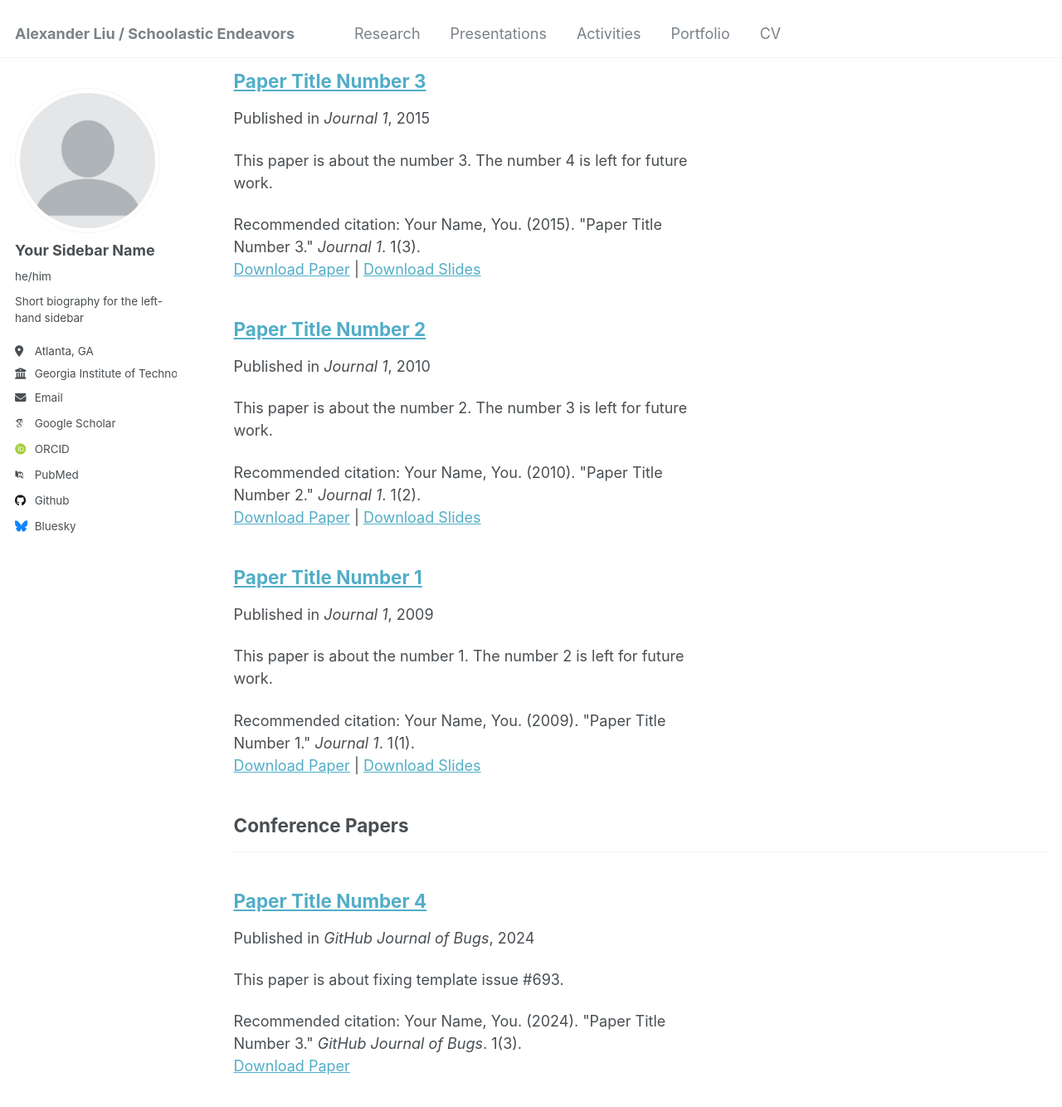
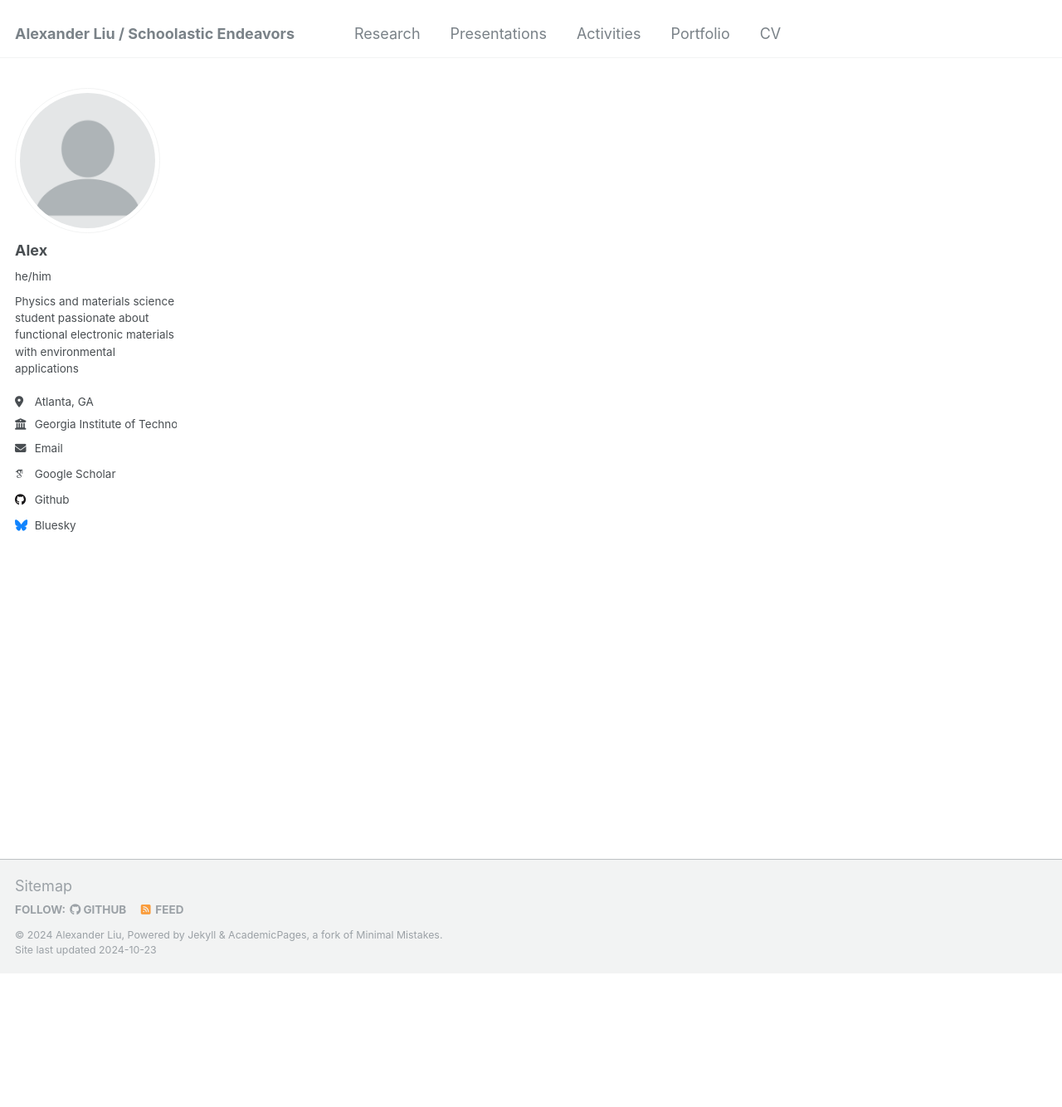
Before and after one commit to yyalex03/schoolendeavors, a Jekyll site: the page built from _pages/publications.html, in a window 1280 px wide and 1400 px high, scrolled down 227 px. Shown: the top 1334 px of the window at 83% size. Built offline with Jekyll 4.4.1, drawn with Linux system fonts in a browser that asks for light colours; some web fonts are replaced.

Commit message:
Update _config.yml

```diff
--- a/_config.yml
+++ b/_config.yml
@@ -22,9 +22,9 @@ repository               : "academicpages/academicpages.github.io"
 author:
   # Biographic information
   avatar           : "profile.png"
-  name             : "Your Sidebar Name"
+  name             : "Alex"
   pronouns         : "he/him"
-  bio              : "Short biography for the left-hand sidebar"
+  bio              : "Physics and materials science student passionate about functional electronic materials with environmental applications"
   location         : "Atlanta, GA"
   employer         : "Georgia Institute of Technology"
   uri              : # URL
@@ -33,19 +33,19 @@ author:
   # Academic websites
   arxiv            : # URL - Update with the correct link to your profile
   googlescholar    : "https://scholar.google.com/citations?user=PS_CX0AAAAAJ"
-  impactstory      : # URL
-  orcid            : "http://orcid.org/yourorcidurl"
-  semantic         : # URL
-  pubmed           : "https://www.ncbi.nlm.nih.gov/pubmed/?term=john+snow"
-  researchgate     : # URL
+  #impactstory      : # URL
+  #orcid            : "http://orcid.org/yourorcidurl"
+  #semantic         : # URL
+  #pubmed           : "https://www.ncbi.nlm.nih.gov/pubmed/?term=john+snow"
+  #researchgate     : # URL
 
   # Repositories and software development
-  bitbucket        : # Username - Update with your username on the site
-  codepen          : # Username
-  dribbble         : # Username
+  #bitbucket        : # Username - Update with your username on the site
+  #codepen          : # Username
+  #dribbble         : # Username
   github           : "academicpages"
-  kaggle           : # Username
-  stackoverflow    : # User number or user number and name (i.e., use "1" or "1/jeff-atwood")
+  #kaggle           : # Username
+  #stackoverflow    : # User number or user number and name (i.e., use "1" or "1/jeff-atwood")
 
   # Social media
   bluesky          : "bsky.app" # Replace this with you Bluesky username
@@ -214,7 +214,7 @@ collections:
   teaching:
     output: true
     permalink: /:collection/:path/
-  publications:
+  research:
     output: true
     permalink: /:collection/:path/
   portfolio:
```
